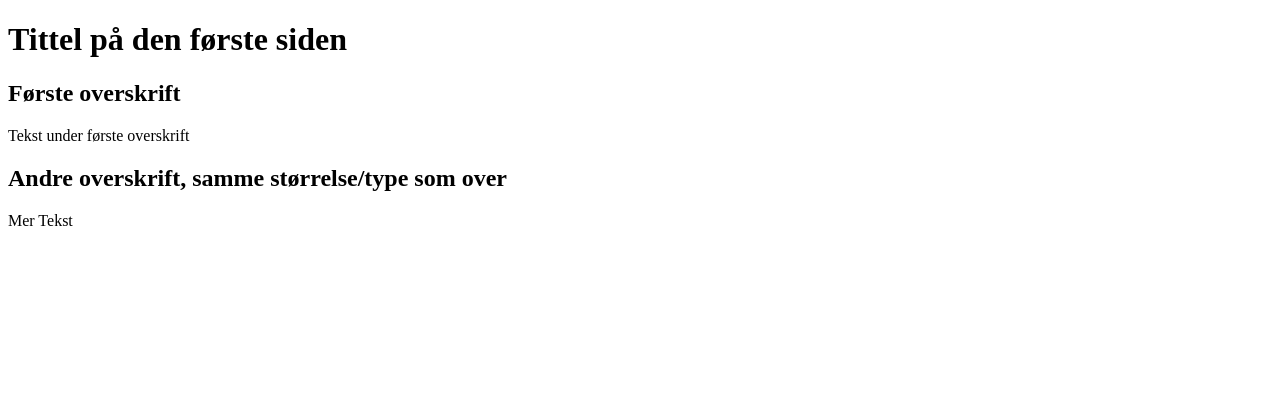
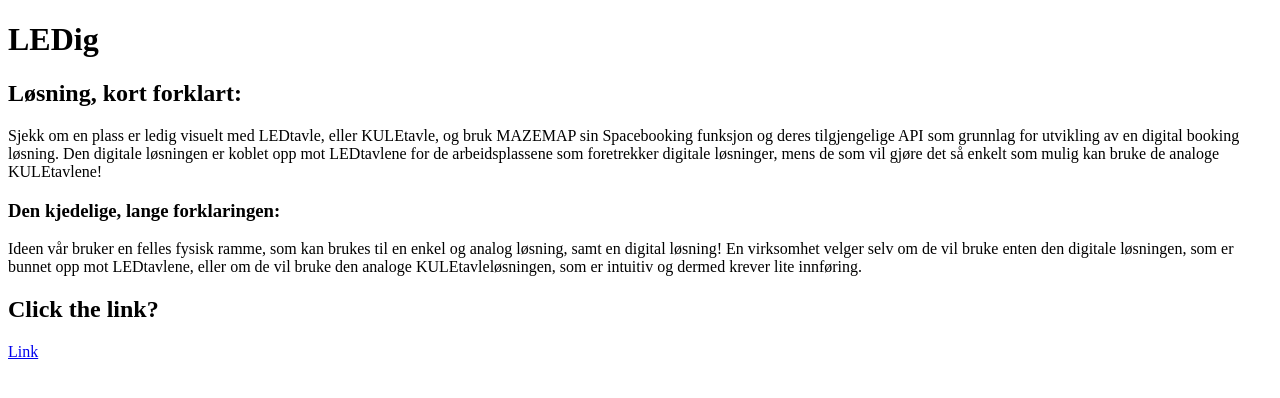
Before and after one commit to OsloMet-web/1stOblig-oblig-1-group-19, a plain HTML site: page index.html in a window 1280 px wide. Drawn offline with Linux system fonts and the light colour scheme.

Commit message:
Step 4 mostly complete

```diff
--- a/index.html
+++ b/index.html
@@ -1,13 +1,26 @@
 <!DOCTYPE html>
 <html>
 <body>
-<h1>Tittel på den første siden</h1>
+<head>
+<title>Oblig 1</title>
+</head>
 
-<h2>Første overskrift</h2>
-<p>Tekst under første overskrift</p>
+<!--the following text is lifted from Trawnik, P. T., Thorsteinsson, T., Villanger, M. C., and Saltnes, G. H. (2023). LEDig (Innovation Camp Submission).-->
 
-<h2>Andre overskrift, samme størrelse/type som over</h2>
-<p>Mer Tekst</p>
+<h1>LEDig</h1>
+<h2>Løsning, kort forklart:</h2>
+<p>Sjekk om en plass er ledig visuelt med LEDtavle, eller KULEtavle, og bruk MAZEMAP sin Spacebooking funksjon og deres tilgjengelige API
+som grunnlag for utvikling av en digital booking løsning. Den digitale løsningen er koblet opp mot LEDtavlene for de arbeidsplassene som foretrekker
+digitale løsninger, mens de som vil gjøre det så enkelt som mulig kan bruke de analoge KULEtavlene! </p>
+
+<h3>Den kjedelige, lange forklaringen:</h3>
+<p>Ideen vår bruker en felles fysisk ramme, som kan brukes til en enkel og analog løsning, samt en digital løsning!
+En virksomhet velger selv om de vil bruke enten den digitale løsningen, som er bunnet opp mot LEDtavlene, eller om de vil bruke den analoge KULEtavleløsningen,
+som er intuitiv og dermed krever lite innføring. </p>
+
+<!--Denne Linken fører for øyeblikket ikke noe sted-->
+<h2>Click the link?</h2>
+<p><a href="link">Link</a></p>
 
 </body>
 </html>
```
